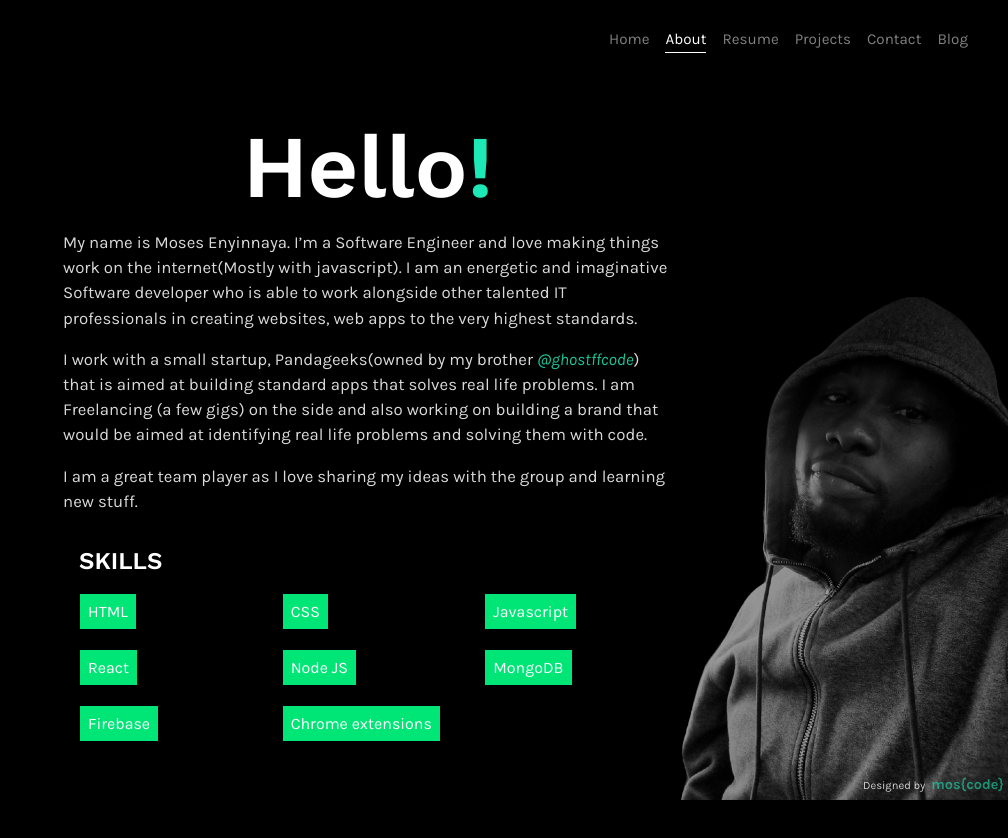
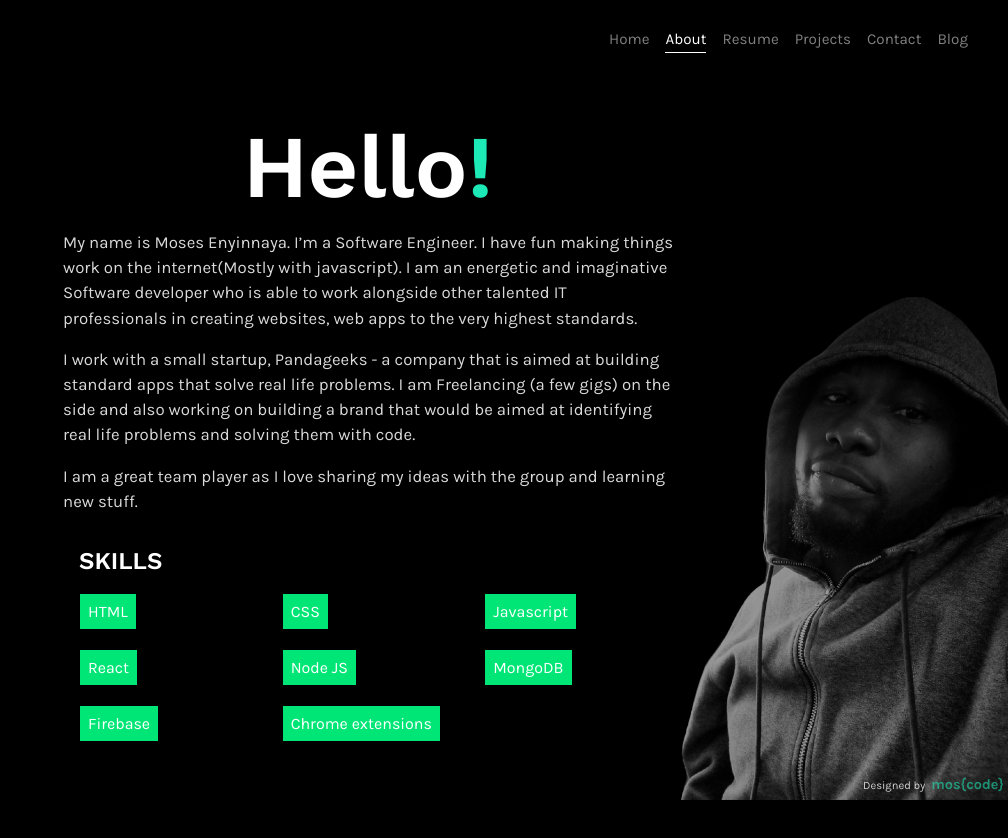
Before and after one commit to mosco98/portfolio, a React (Create React App) app: page /about in a window 1280 px wide. Shown: the top 838 px of the page, without its empty margins (272-1280 px from the left). Built offline with nearby package versions, Linux system fonts and the light colour scheme.

Commit message:
Fixed more typos

```diff
--- a/src/Pages/About.js
+++ b/src/Pages/About.js
@@ -17,15 +17,14 @@ const About = () => {
             Hello<span style={{ color: '#1de9b6' }}>!</span>
           </h1>
           <p>
-            My name is Moses Enyinnaya. I’m a Software Engineer and love making things work on the internet(Mostly with
-            javascript). I am an energetic and imaginative Software developer who is able to work alongside other
+            My name is Moses Enyinnaya. I’m a Software Engineer. I have fun making things work on the internet(Mostly
+            with javascript). I am an energetic and imaginative Software developer who is able to work alongside other
             talented IT professionals in creating websites, web apps to the very highest standards.
           </p>
           <p>
-            I work with a small startup, Pandageeks(owned by my brother <em className="bliss">@ghostffcode</em>) that is
-            aimed at building standard apps that solves real life problems. I am Freelancing (a few gigs) on the side
-            and also working on building a brand that would be aimed at identifying real life problems and solving them
-            with code.
+            I work with a small startup, Pandageeks - a company that is aimed at building standard apps that solve real
+            life problems. I am Freelancing (a few gigs) on the side and also working on building a brand that would be
+            aimed at identifying real life problems and solving them with code.
           </p>
           <p>I am a great team player as I love sharing my ideas with the group and learning new stuff.</p>
           <div className="container p-3 d-flex flex-column">
```
